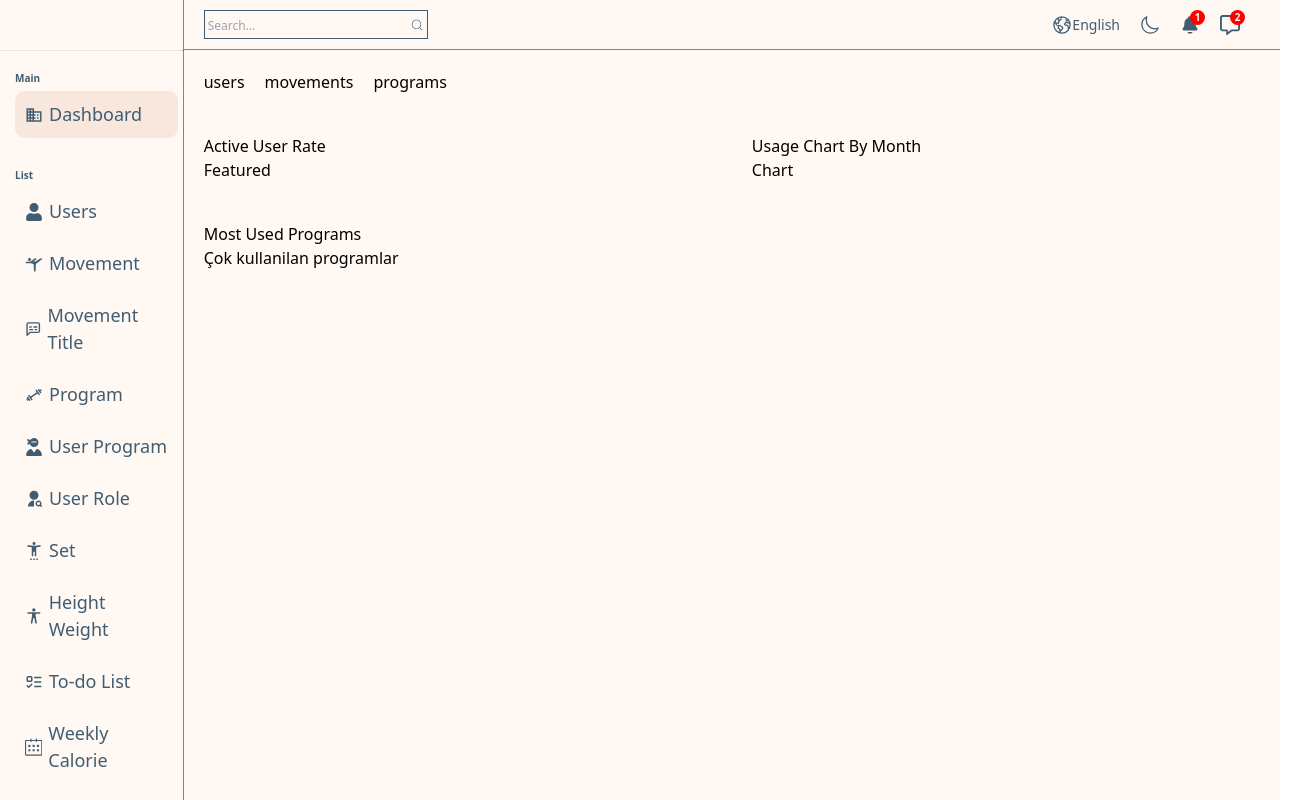
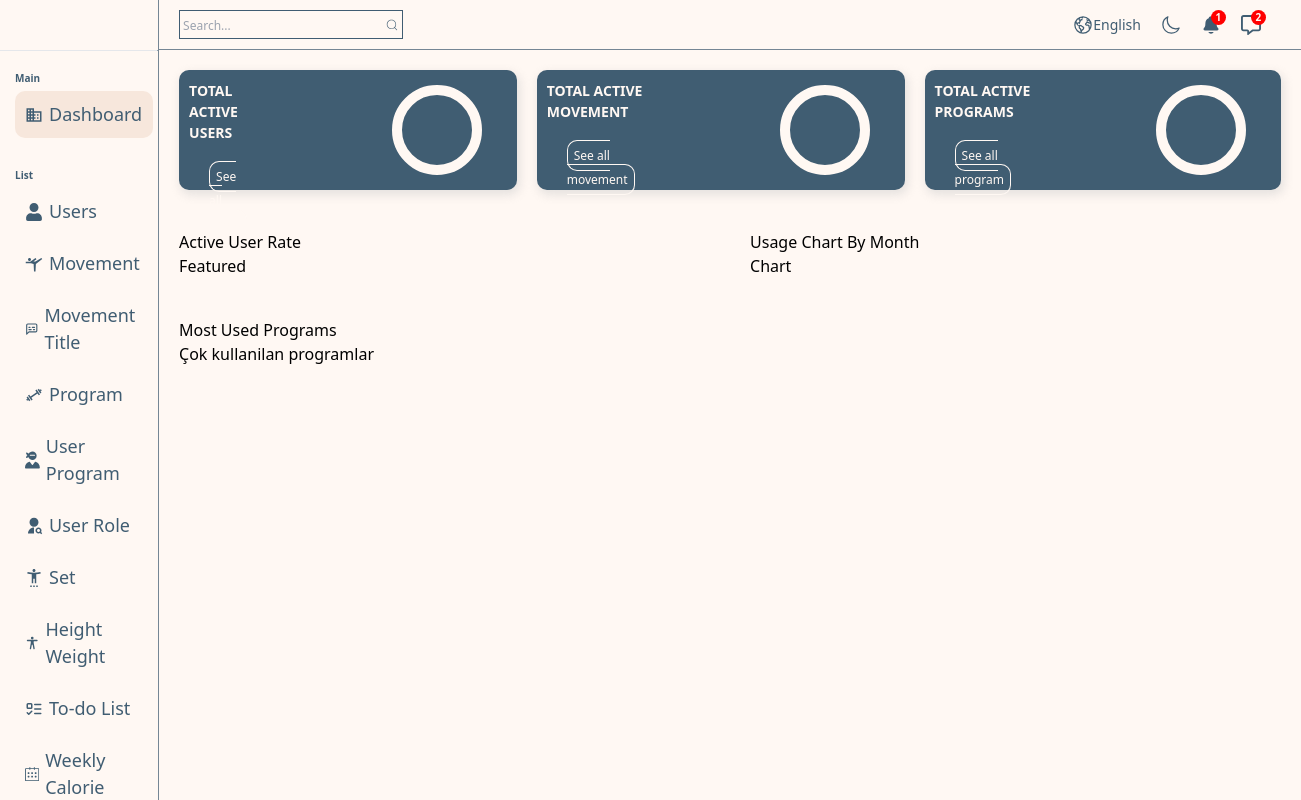
Before and after one commit to dilsad-erdogan/fitness-tracker, a React (Create React App) app in the folder client/: page /admin in a window 1280 px wide. Shown: the top 800 px of the page, 1301 px wide, since content can reach past the window. Built offline with nearby package versions, Linux system fonts and the light colour scheme; no server answers; sample sign-in values are in the browser's storage.

Commit message:
widgets admin panel

```diff
--- a/client/src/components/widgets/WidgetinAdmin.jsx
+++ b/client/src/components/widgets/WidgetinAdmin.jsx
@@ -1,9 +1,48 @@
-import React from 'react'
+import './widget.scss';
+import { Link } from 'react-router-dom';
 
-const Widget = ({ type }) => {
+const Widget = ({ type, total }) => {
+  let data;
+
+  switch(type){
+    case "users":
+      data = {
+        title: "TOTAL ACTIVE USERS",
+        text: "See all users",
+        link: "/admin/user"
+      };
+      break;
+    case "movements":
+      data = {
+        title: "TOTAL ACTIVE MOVEMENT",
+        text: "See all movement",
+        link: "/admin/movement"
+      };
+      break;
+    case "programs":
+      data = {
+        title: "TOTAL ACTIVE PROGRAMS",
+        text: "See all program",
+        link: "/admin/program"
+      };
+      break;
+    default:
+      break;
+  }
+
   return (
-    <div>
-      {type}
+    <div className='widget'>
+      <div className='left'>
+        <span className="title">{data.title}</span>
+        <Link to={data.link} style={{ textDecoration: "none", margin: 20 }}>
+          <span className="link">{data.text}</span>
+        </Link>
+      </div>
+      <div className='right'>
+        <svg className="transform w-60 h-60">
+          <circle className='circle' cx="170" cy="50" r="40" stroke="currentColor" strokeWidth="10" strokeDasharray={total*100} fill="transparent"></circle>
+        </svg>
+      </div>
     </div>
   )
 }
--- /dev/null
+++ b/client/src/components/widgets/widget.scss
@@ -0,0 +1,40 @@
+.widget{
+    display: flex;
+    justify-content: space-between;
+    flex: 1;
+    padding: 10px;
+    -webkit-box-shadow: 2px 4px 10px 1px var(--dark);
+    box-shadow: 2px 4px 10px 1px rgba(201, 201, 201, 0.47);
+    border-radius: 10px;
+    height: 120px;
+    background-color: var(--dark);
+
+    .left{
+        flex: 4;
+        display: flex;
+        flex-direction: column;
+        justify-content: space-between;
+
+        .title{
+            font-weight: bold;
+            font-size: 14px;
+            color: var(--veryLight);
+        }
+
+        .link{
+            width: max-content;
+            font-size: 12px;
+            border: 1px solid var(--veryLight);
+            border-radius: 10px;
+            padding: 6px;
+            color: var(--veryLight);
+        }
+    }
+
+    .right{
+        flex: 1;
+        .circle{
+            color: var(--veryLight);
+        }
+    }
+}
--- a/client/src/pages/admin/main/AdminPanel.tsx
+++ b/client/src/pages/admin/main/AdminPanel.tsx
@@ -1,4 +1,5 @@
 import "../style.scss";
+import { useEffect, useState } from "react";
 import Sidebar from "../../../components/sidebar/SidebarinAdmin";
 import Navbar from "../../../components/navbar/Navbar";
 import Widget from "../../../components/widgets/WidgetinAdmin";
@@ -6,7 +7,48 @@ import Featured from "../../../components/featured/Featured";
 import Chart from "../../../components/chart/Chart";
 import Program from "../../../components/mostPrograms/Programs";
 
+import uServices from "../../../services/user";
+import mServices from "../../../services/movement";
+import pServices from "../../../services/program";
+
 const AdminPanel = () => {
+  const [user, setUser] = useState('');
+  const [movement, setMovement] = useState('');
+  const [program, setProgram] = useState('');
+
+  useEffect(() => {
+    const fetchUser = async() => {
+      try{
+        const response = await uServices.total();
+        setUser(response.data);
+      } catch(error){
+        console.error(error);
+      }
+    };
+
+    const fetchMovement = async() => {
+      try{
+        const response = await mServices.total();
+        setMovement(response.data);
+      } catch(error){
+        console.error(error);
+      }
+    };
+
+    const fetchProgram = async() => {
+      try{
+        const response = await pServices.total();
+        setProgram(response.data);
+      } catch(error){
+        console.error(error);
+      }
+    };
+
+    fetchUser();
+    fetchMovement();
+    fetchProgram();
+  });
+
   return (
     <div className="adminPanel">
       <Sidebar></Sidebar>
@@ -15,9 +57,9 @@ const AdminPanel = () => {
         <Navbar></Navbar>
 
         <div className="widgets">
-          <Widget type="users"></Widget>
-          <Widget type="movements"></Widget>
-          <Widget type="programs"></Widget>
+          <Widget type="users" total={user}></Widget>
+          <Widget type="movements" total={movement}></Widget>
+          <Widget type="programs" total={program}></Widget>
         </div>
 
         <div className="container">
--- a/client/src/services/user.js
+++ b/client/src/services/user.js
@@ -1,5 +1,3 @@
-// UP=http://localhost:3000/userProgram
-// UR=http://localhost:3000/userRole
 import axios from 'axios';
 const U = "http://localhost:3000/user";
 
```
